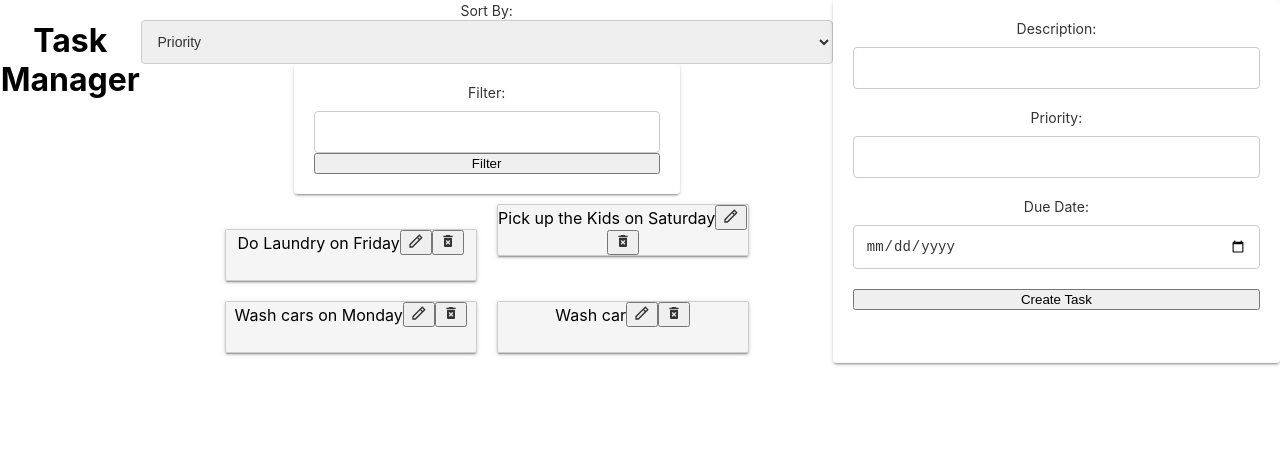
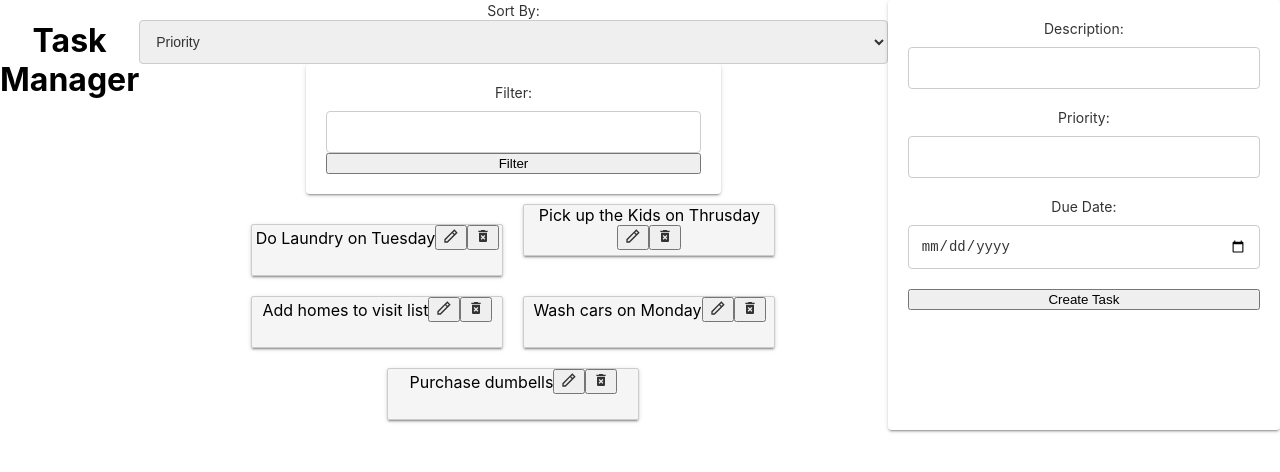
Before and after one commit to williammatias/react-TODO-exemplar, a React (Create React App) app: page / in a window 1280 px wide. Shown: the top 472 px of the page. Built offline with nearby package versions, Linux system fonts and the light colour scheme; data requests are answered from the project's data file.

Commit message:
making creating task update current list

```diff
--- a/db.json
+++ b/db.json
@@ -1,15 +1,8 @@
 {
   "tasks": [
     {
-      "id": 4,
-      "description": "Wash car",
-      "complete": false,
-      "priority": "4",
-      "dueDate": "2023-01-03"
-    },
-    {
       "id": 5,
-      "description": "Do Laundry on Friday",
+      "description": "Do Laundry on Tuesday",
       "complete": true,
       "priority": "1",
       "dueDate": "2022-11-09"
@@ -23,10 +16,24 @@
     },
     {
       "id": 7,
-      "description": "Pick up the Kids on Saturday",
+      "description": "Pick up the Kids on Thrusday",
       "complete": false,
       "priority": "1",
       "dueDate": "2023-01-01"
+    },
+    {
+      "id": 8,
+      "description": "Add homes to visit list",
+      "complete": false,
+      "priority": "2",
+      "dueDate": "2023-01-05"
+    },
+    {
+      "id": 9,
+      "description": "Purchase dumbells",
+      "complete": false,
+      "priority": "4",
+      "dueDate": "2022-10-06"
     }
   ]
 }
--- a/src/App.js
+++ b/src/App.js
@@ -17,17 +17,15 @@ function App() {
       });
   }, []);
 
-  const handleCreateTask = (task) => {
-    setTasks([...tasks, task]);
-  }
+  const handleCreateTask = (task) =>
+    setTasks([...tasks, task])
+
   const handleEditTask = (updatedTask) => {
-    setTasks(tasks.map(task => {
-      if (task.id === updatedTask.id) {
-        return updatedTask;
-      } else {
-        return task;
-      }
-    }));
+    setTasks(
+      tasks.map(
+        task => task.id === updatedTask.id ? updatedTask : task
+      )
+    )
   }
   return (
     <div className='App'>
--- a/src/components/TaskList.js
+++ b/src/components/TaskList.js
@@ -1,4 +1,4 @@
-import React, { useState } from 'react';
+import React, { useState, useEffect } from 'react';
 import axios from 'axios';
 import EditTaskForm from './EditTaskForm'
 import './TaskList.css';
@@ -12,6 +12,12 @@ export default function TaskList(props) {
   const [sortCriteria, setSortCriteria] = useState('priority');
   const [filterText, setFilterText] = useState('');
   const [selectedTask, setSelectedTask] = useState(null);
+
+  useEffect(() => {
+    if (props.tasks.length > tasks.length) {
+      setTasks(props.tasks);
+    }
+  }, [props.tasks]);
 
   const handleFilterChange = (event) => {
     setFilterText(event.target.value);
```
